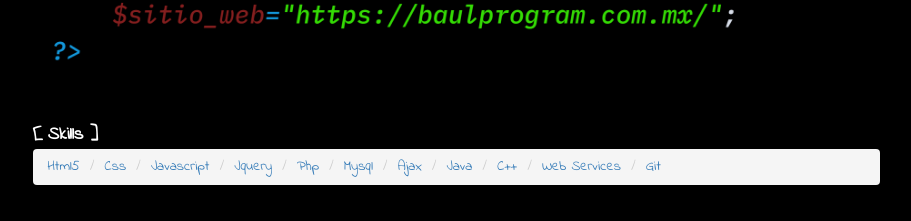
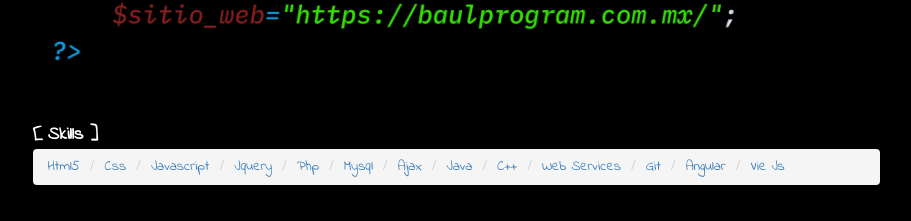
Before and after one commit to albertomfe/albertomfe.github.io, a plain HTML site: page index.html in a window 1280 px wide. Shown: the part 766-987 px from the top of the page, without its empty margins (330-1241 px from the left). Drawn offline with nearby package versions, Linux system fonts and the light colour scheme.

Commit message:
new skills
se agregaron nuevas skils

```diff
--- a/index.html
+++ b/index.html
@@ -136,6 +136,8 @@
                 <li><a>C++</a></li>
                 <li><a>Web Services</a></li>
                 <li><a>Git</a></li>
+                 <li><a>Angular</a></li>
+                 <li><a>Vie Js</a></li>
               </ol>
 
               <br />
```
